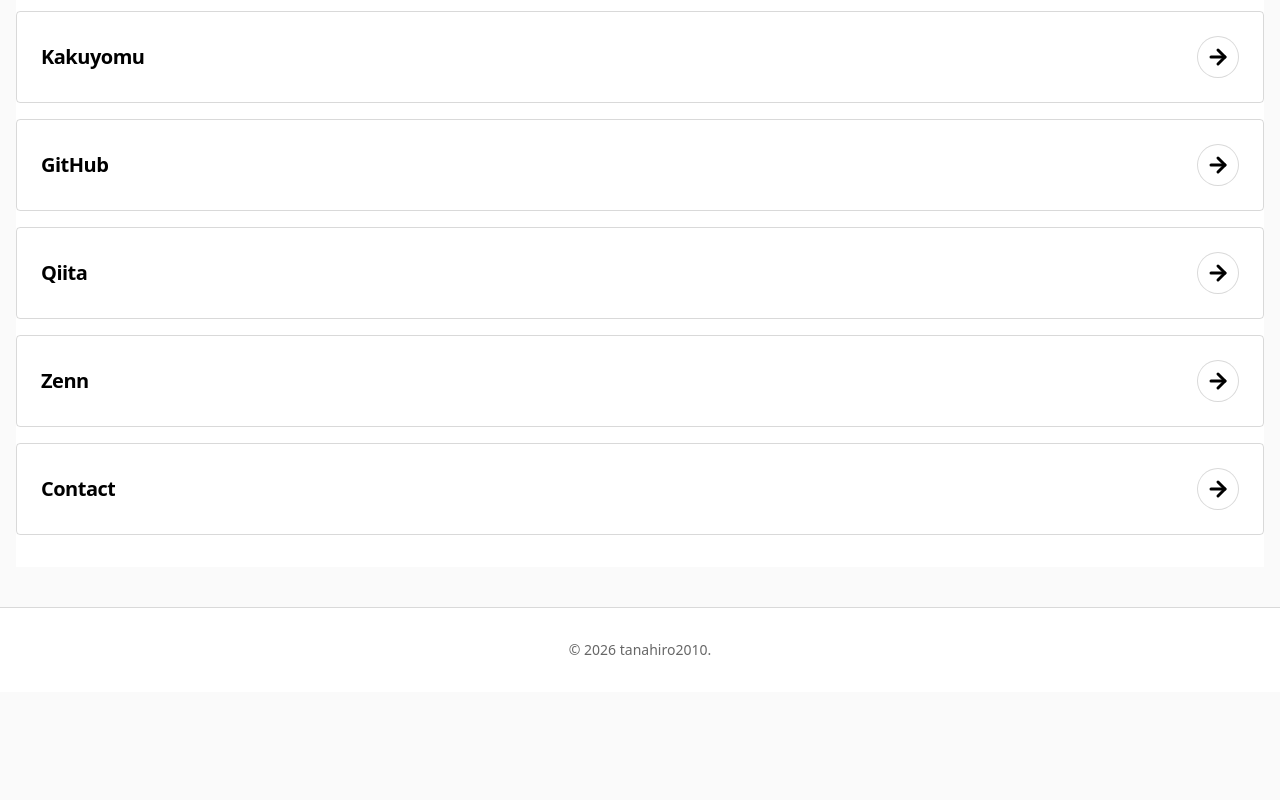
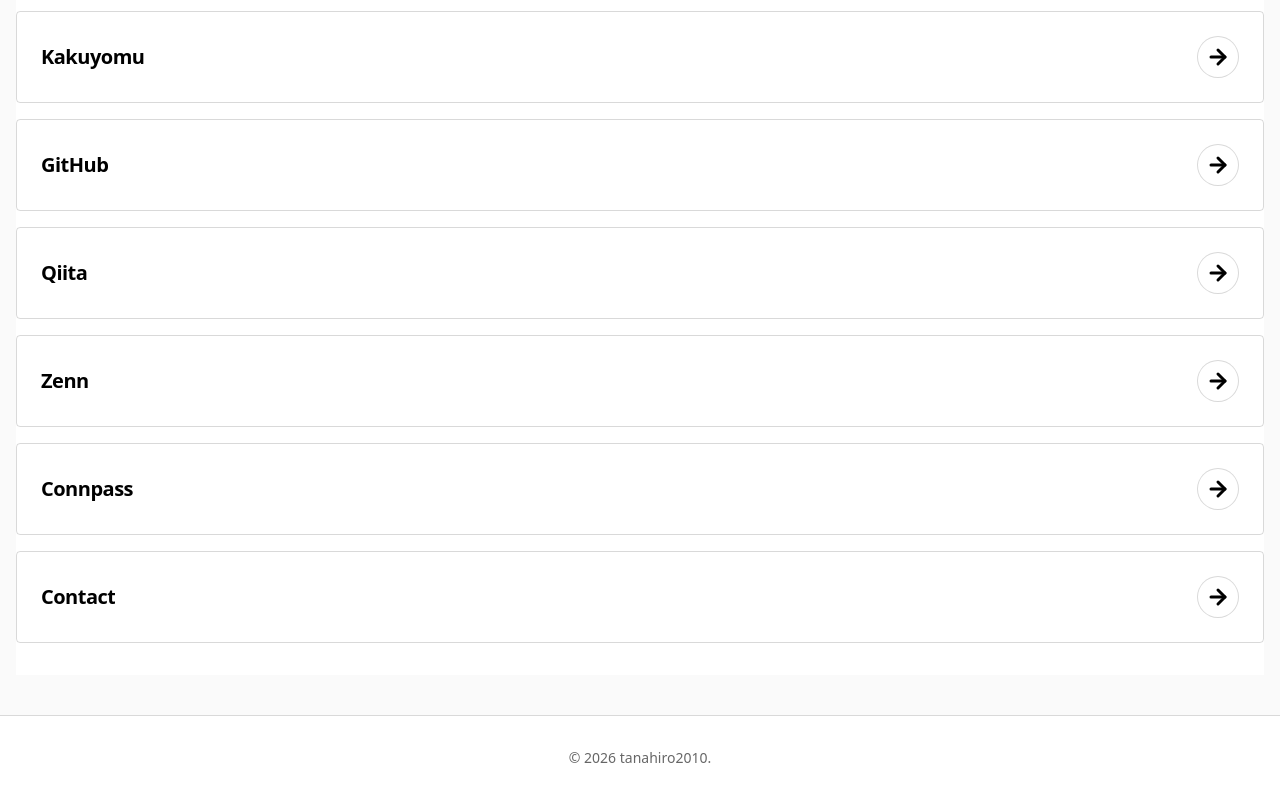
Before and after one commit to tanahiro2010/portfolio, a React (Vite) app: page /links in a window 1280 px wide. Shown: the part 613-1413 px from the top of the page. Before the commit the page ends 1305 px from the top, so only its background shows below. Built offline with nearby package versions, Linux system fonts and the light colour scheme.

Commit message:
feat: Connpassリンクを追加

```diff
--- a/src/app/links.tsx
+++ b/src/app/links.tsx
@@ -15,6 +15,7 @@
   { label: "GitHub",    href: "/github" },
   { label: "Qiita",     href: "/blogs" },
   { label: "Zenn",      href: "/zenn" },
+  { label: "Connpass",  href: "/connpass" },
   { label: "Contact",   href: "/contact" },
 ];
 
```
